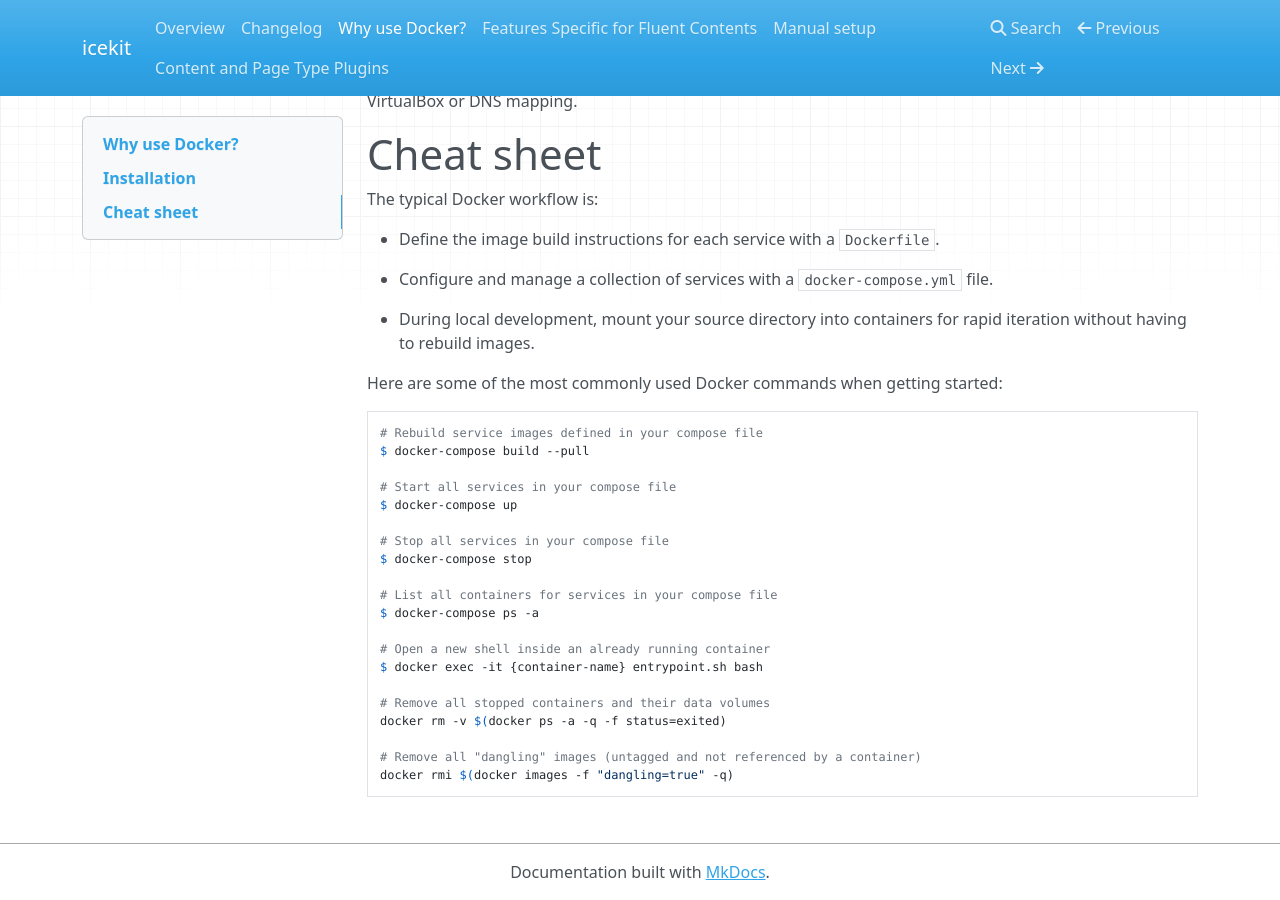
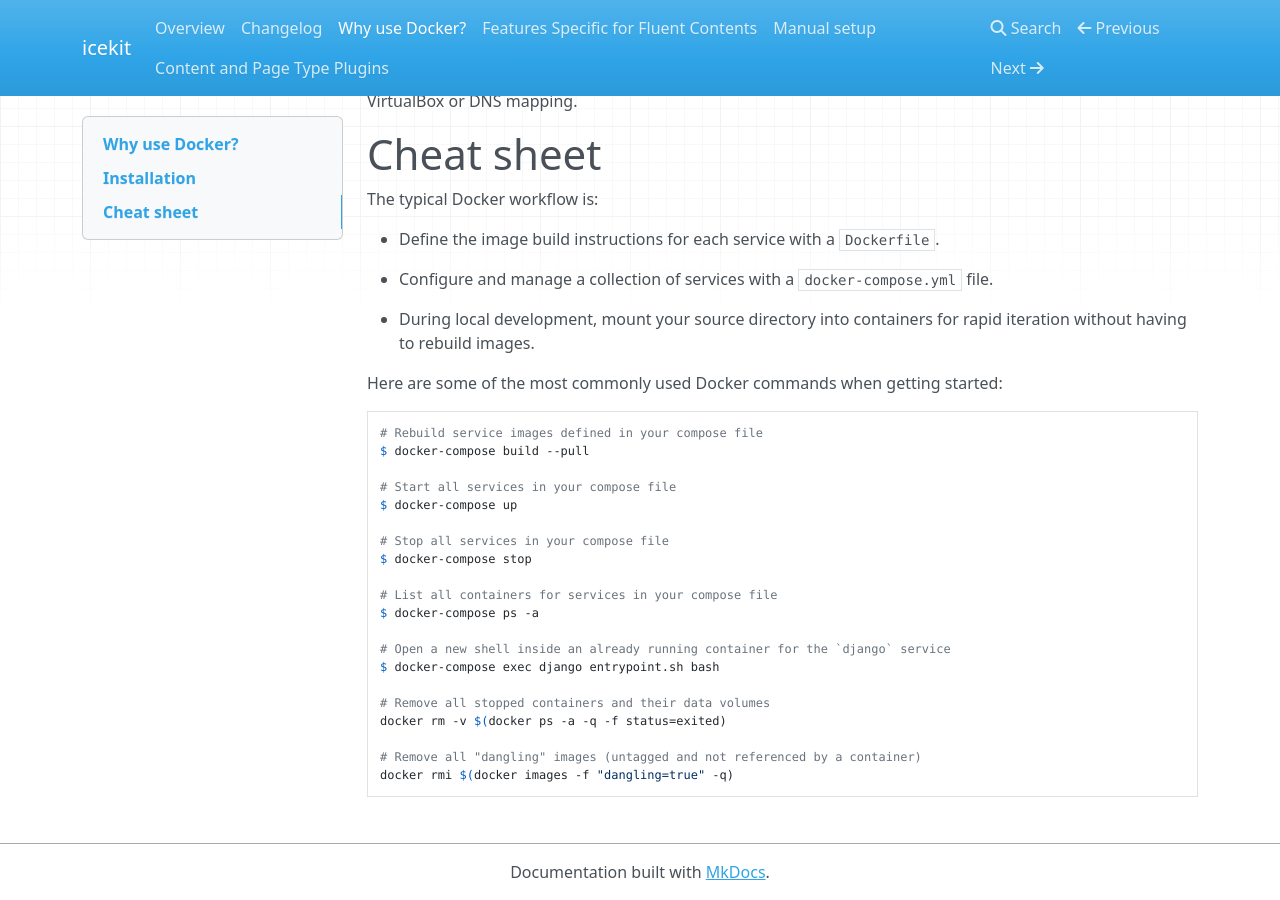
Before and after one commit to ic-labs/django-icekit, an MkDocs documentation site: the page built from docs/docker-quick-start.md, in a window 1280 px wide and 900 px high, scrolled down 608 px. Built offline with MkDocs 1.6.1, drawn with Linux system fonts in a browser that asks for light colours; nearby versions of some CDN libraries.

Commit message:
Use `docker-compose exec`.

```diff
--- a/docs/docker-quick-start.md
+++ b/docs/docker-quick-start.md
@@ -54,8 +54,8 @@ Here are some of the most commonly used Docker commands when getting started:
     # List all containers for services in your compose file
     $ docker-compose ps -a
 
-    # Open a new shell inside an already running container
-    $ docker exec -it {container-name} entrypoint.sh bash
+    # Open a new shell inside an already running container for the `django` service
+    $ docker-compose exec django entrypoint.sh bash
 
     # Remove all stopped containers and their data volumes
     docker rm -v $(docker ps -a -q -f status=exited)
```
